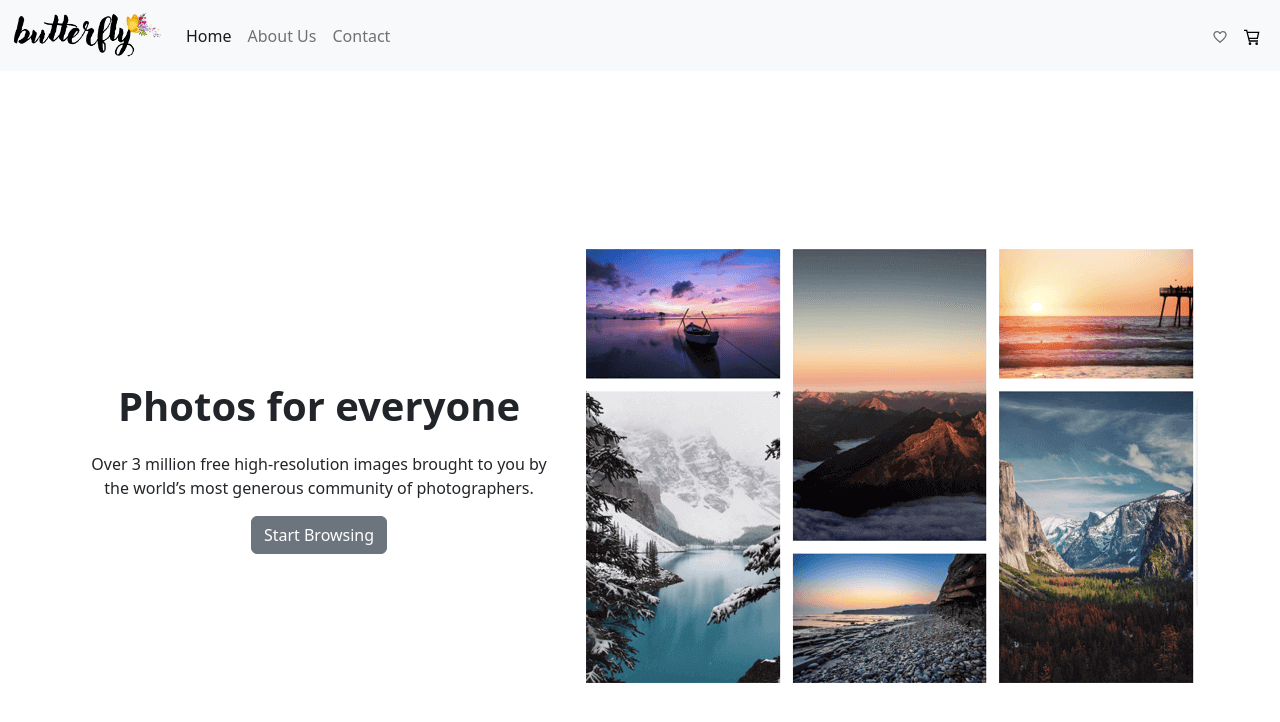
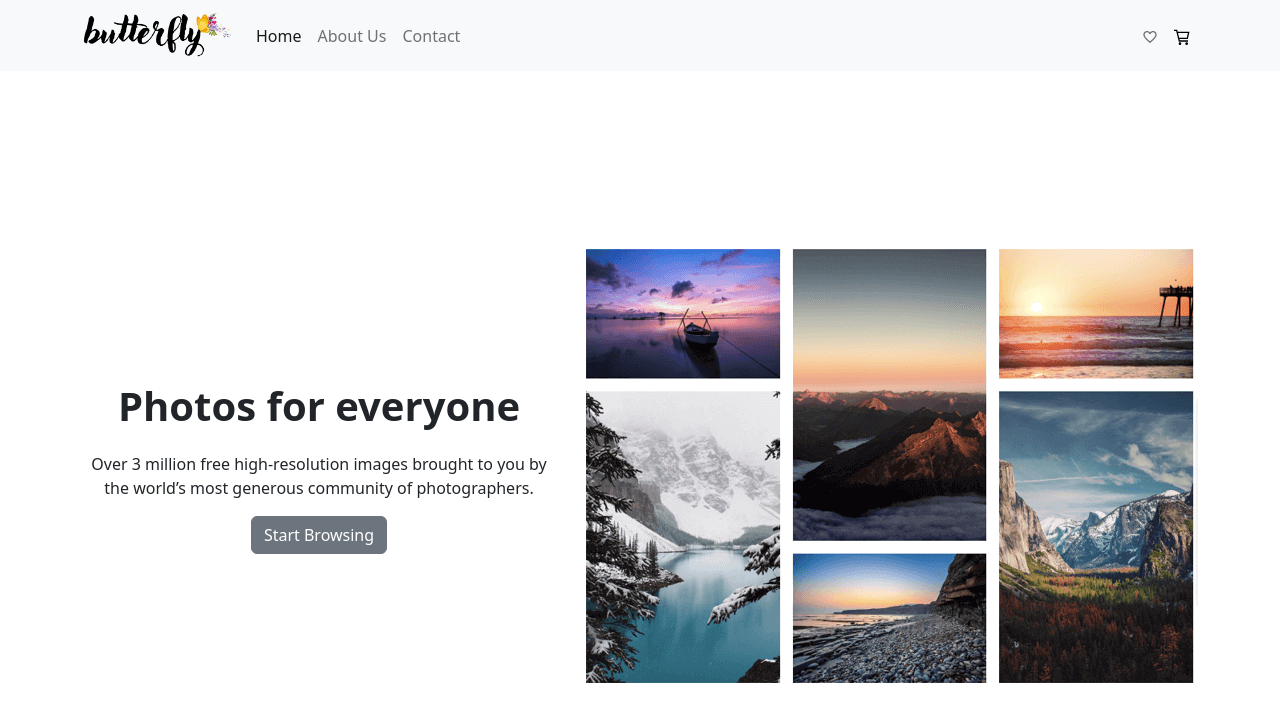
Before and after one commit to semanurakkuzu/butterfly-modern-e-commerce, a React (Create React App) app: page /about in a window 1280 px wide. Shown: the top 722 px of the page. Built offline with nearby package versions, Linux system fonts and the light colour scheme.

Commit message:
edited nav

```diff
--- a/src/components/Nav.js
+++ b/src/components/Nav.js
@@ -4,9 +4,9 @@
 
 export default function Nav() {
   return (
-    <div>
+    <div className="container-fluid m-0 p-0">
       <nav className="navbar navbar-expand-lg bg-light">
-        <div className="container-fluid">
+        <div className="container">
           <button
             className="navbar-toggler"
             type="button"
```
